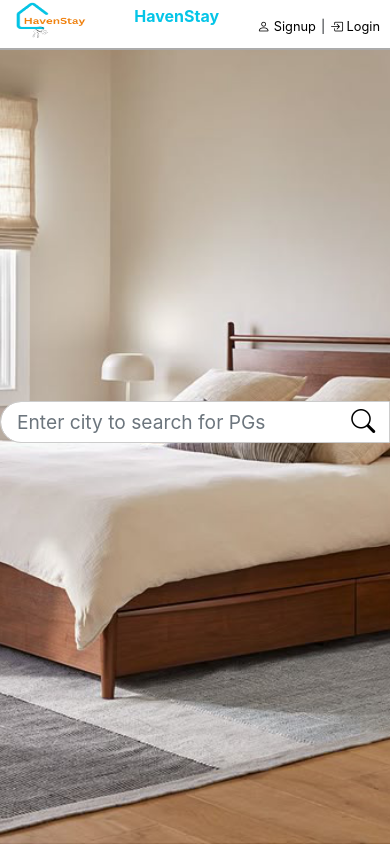
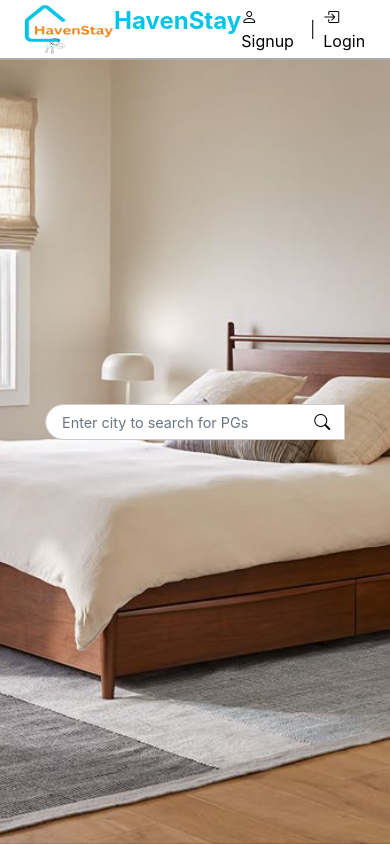
Before and after one commit to Boby25122000/HavenStay, a plain HTML site: page index.html in a window 390 px wide. Shown: the top 844 px of the page. Drawn offline with nearby package versions, Linux system fonts and the light colour scheme.

Commit message:
third commit

```diff
--- a/common.css
+++ b/common.css
@@ -37,6 +37,11 @@ section {
     position: fixed;
 }
 
+#header .name {
+    display: flex;
+    justify-content: center;
+    align-items: center;
+}
 #header .name p {
     color: #05c5e7;
     font-size: 3rem;
@@ -45,23 +50,23 @@ section {
 #header .hostel-logo {
     height: 100%;
     width: 200px;
-    margin-left: 2rem;
+    margin-left: 1rem;
+    display: flex;
+    justify-content: center;
+    align-items: center;
 }
 
 #header .hostel-logo img {
     height: 80px;
     width: 140px;
-    padding-block: 0.15rem;
 }
 
 #header .button-container {
-    margin-top: 5px;
     display: flex;
     font-size: 1.2rem;
     justify-content: center;
     align-items: center;
     margin-right: 40px;
-    gap: 10px;
 }
 
 #header .button-container .ac-btn {
--- a/mobile.css
+++ b/mobile.css
@@ -1,5 +1,9 @@
 /* ! Mobile Devices (Up to 576px) */
-@media (max-width: 576px) {
+@media (max-width: 520px) {
+    body {
+        background-size: contain;
+        background-position: center;
+    }
     #header {
         height: 50px;
     }
--- a/tablet.css
+++ b/tablet.css
@@ -1,5 +1,10 @@
 /* ! Tablets (576px - 768px) */
-@media (min-width: 577px) and (max-width: 768px) {
+@media (max-width: 768px) {
+    body {
+        background-size: contain;  /* Ensures full visibility without cropping */
+        background-position: top;
+    }
+
     #header {
         height: 60px;
     }
@@ -24,6 +29,16 @@
         gap: 8px;
     }
 
+    .search-container {
+        max-width: 300px;
+    }
+    input[type="text"] {
+        font-size: 0.9rem;
+    }
+    .search-btn i {
+        font-size: 1rem;
+    }
+
     #signup-section,
     #login-section {
         margin: 4rem auto;
```
